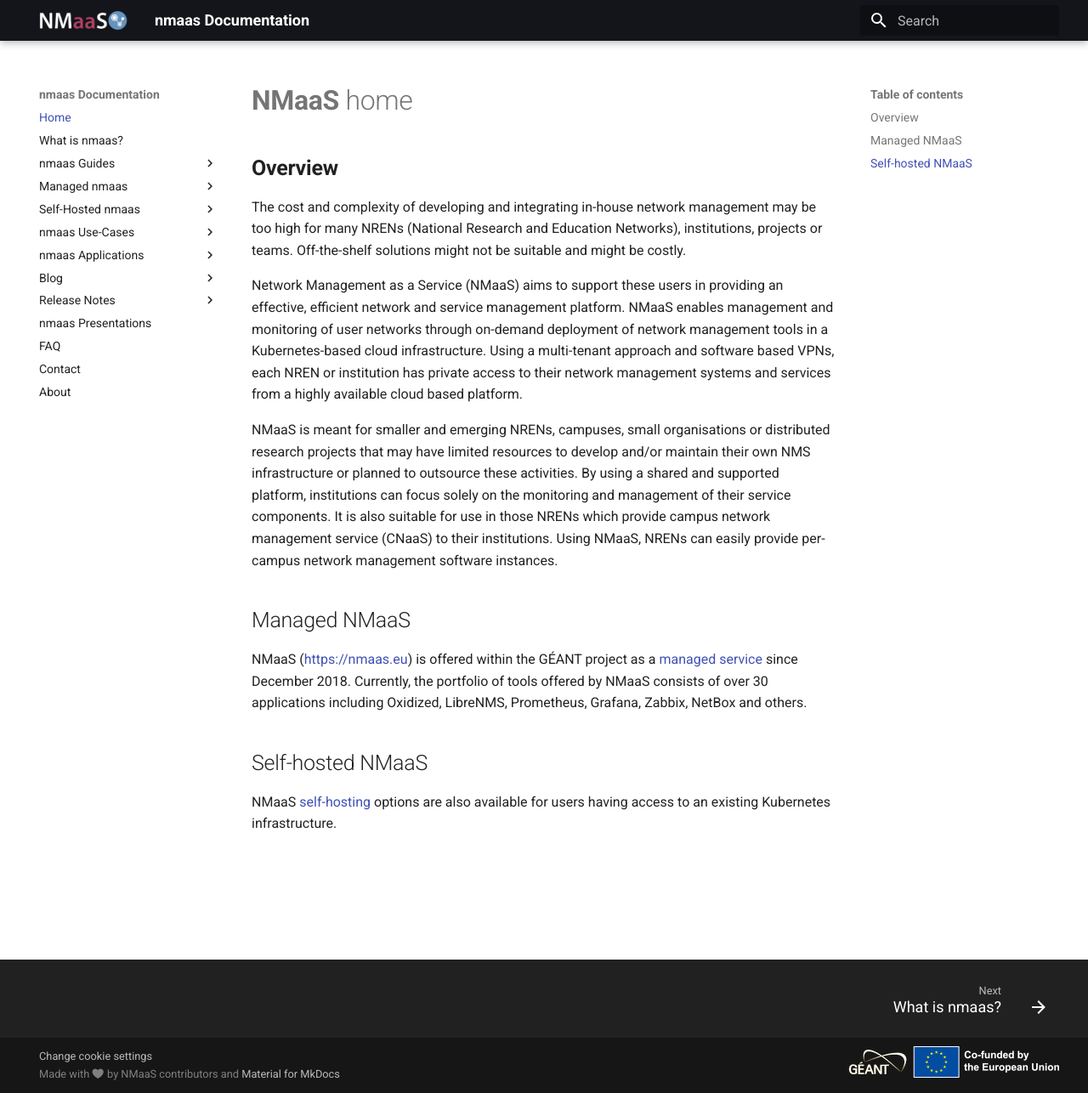
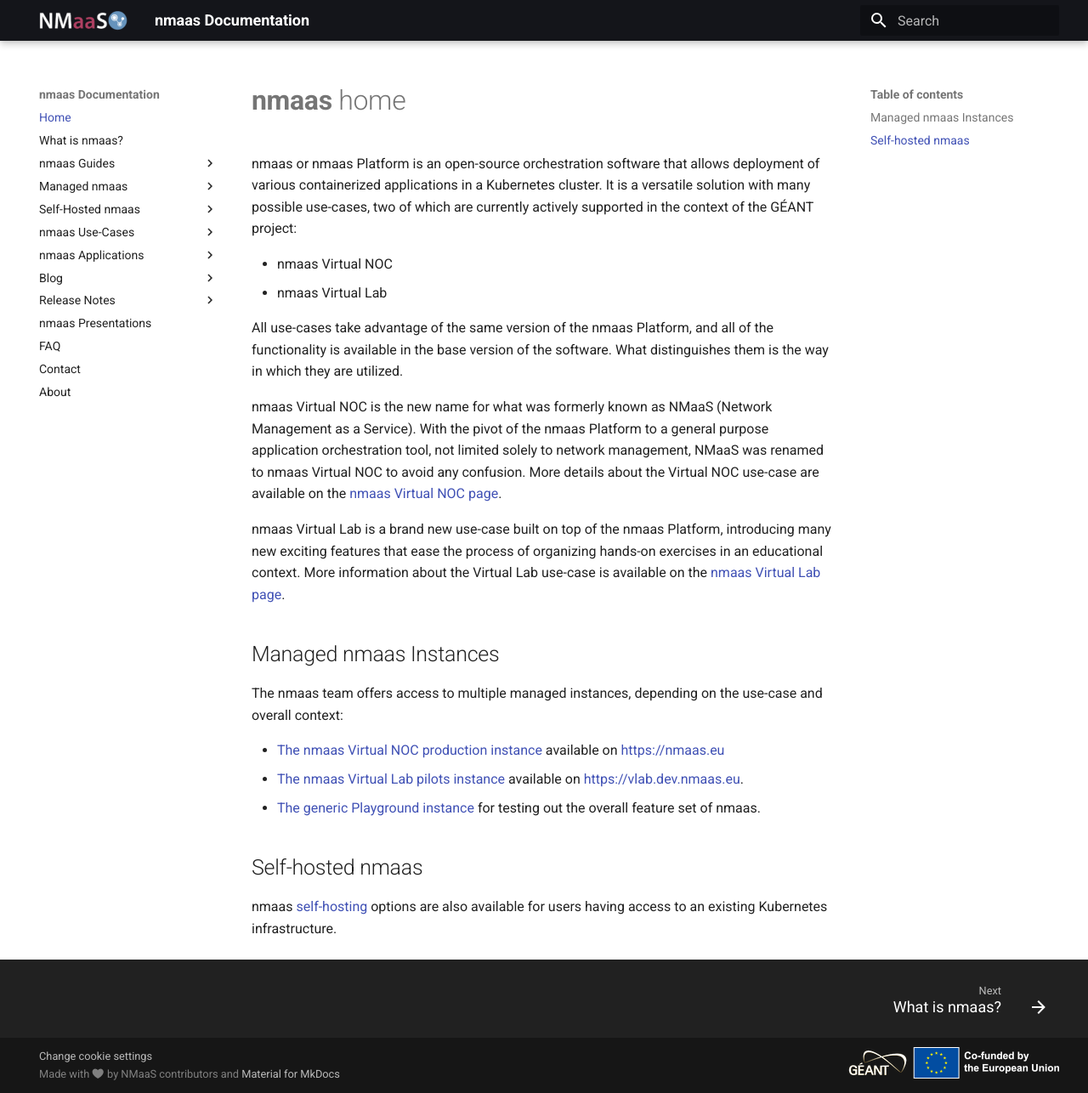
Before and after one commit to nmaas-platform/nmaas-docs, an MkDocs documentation site: the page built from docs/index.md, in a window 1280 px wide and 1286 px high. Shown: the whole window at 85% size. Built offline with MkDocs 1.6.1 and Material for MkDocs 9.7.7, drawn with Linux system fonts in a browser that asks for light colours.

Commit message:
Update the landing page

```diff
--- a/docs/index.md
+++ b/docs/index.md
@@ -1,17 +1,24 @@
-# **NMaaS** home
+# **nmaas** home
 
-## **Overview**
+nmaas or nmaas Platform is an open-source orchestration software that allows deployment of various containerized applications in a Kubernetes cluster. It is a versatile solution with many possible use-cases, two of which are currently actively supported in the context of the GÉANT project:
 
-The cost and complexity of developing and integrating in-house network management may be too high for many NRENs (National Research and Education Networks), institutions, projects or teams. Off-the-shelf solutions might not be suitable and might be costly.
+- nmaas Virtual NOC
+- nmaas Virtual Lab
 
-Network Management as a Service (NMaaS) aims to support these users in providing an effective, efficient network and service management platform. NMaaS enables management and monitoring of user networks through on-demand deployment of network management tools in a Kubernetes-based cloud infrastructure. Using a multi-tenant approach and software based VPNs, each NREN or institution has private access to their network management systems and services from a highly available cloud based platform.
+All use-cases take advantage of the same version of the nmaas Platform, and all of the functionality is available in the base version of the software. What distinguishes them is the way in which they are utilized.
 
-NMaaS is meant for smaller and emerging NRENs, campuses, small organisations or distributed research projects that may have limited resources to develop and/or maintain their own NMS infrastructure or planned to outsource these activities. By using a shared and supported platform, institutions can focus solely on the monitoring and management of their service components. It is also suitable for use in those NRENs which provide campus network management service (CNaaS) to their institutions. Using NMaaS, NRENs can easily provide per-campus network management software instances.
+nmaas Virtual NOC is the new name for what was formerly known as NMaaS (Network Management as a Service). With the pivot of the nmaas Platform to a general purpose application orchestration tool, not limited solely to network management, NMaaS was renamed to nmaas Virtual NOC to avoid any confusion. More details about the Virtual NOC use-case are available on the [nmaas Virtual NOC page](use-cases/virtual-noc/vnoc-introduction.md).
 
-## Managed NMaaS
+nmaas Virtual Lab is a brand new use-case built on top of the nmaas Platform, introducing many new exciting features that ease the process of organizing hands-on exercises in an educational context. More information about the Virtual Lab use-case is available on the [nmaas Virtual Lab page](use-cases/virtual-lab/vlab-introduction.md).
 
-NMaaS (https://nmaas.eu) is offered within the GÉANT project as a [managed service](https://docs.nmaas.eu/managed-nmaas/introduction/) since December 2018. Currently, the portfolio of tools offered by NMaaS consists of over 30 applications including Oxidized, LibreNMS, Prometheus, Grafana, Zabbix, NetBox and others.
+## Managed nmaas Instances
 
-## Self-hosted NMaaS
+The nmaas team offers access to multiple managed instances, depending on the use-case and overall context:
 
-NMaaS [self-hosting](https://docs.nmaas.eu/self-hosted-nmaas/introduction/) options are also available for users having access to an existing Kubernetes infrastructure.
+- [The nmaas Virtual NOC production instance](managed-nmaas/introduction/#the-virtual-noc-managed-instance) available on [https://nmaas.eu](https://nmaas.eu)
+- [The nmaas Virtual Lab pilots instance](managed-nmaas/introduction/#the-virtual-lab-managed-instance) available on [https://vlab.dev.nmaas.eu](https://vlab.dev.nmaas.eu).
+- [The generic Playground instance](managed-nmaas/nmaas-playground-instance.md) for testing out the overall feature set of nmaas.
+
+## Self-hosted nmaas
+
+nmaas [self-hosting](https://docs.nmaas.eu/self-hosted-nmaas/introduction/) options are also available for users having access to an existing Kubernetes infrastructure.
```
Also changed, not shown: README.md (+2 -2 lines).
